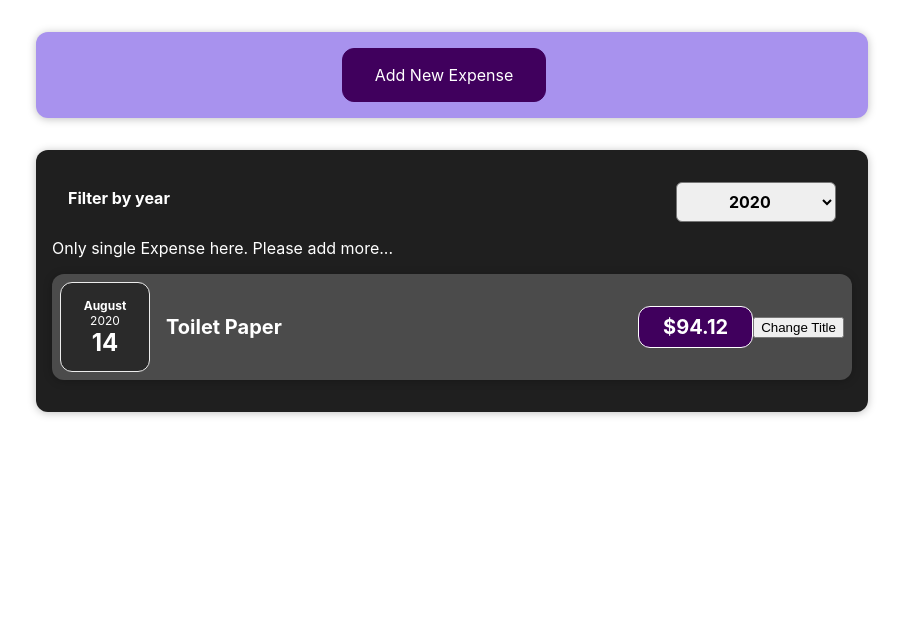
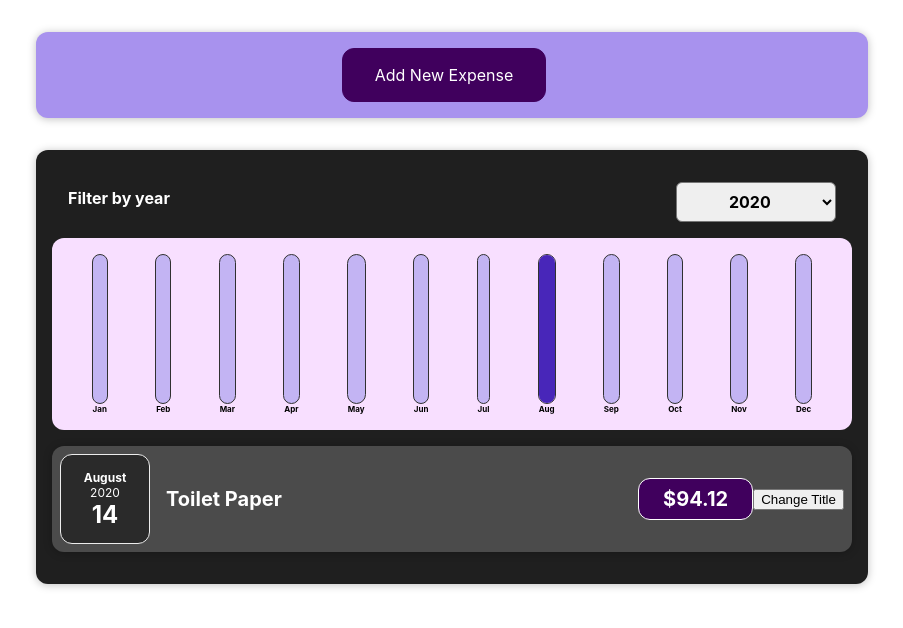
Before and after one commit to ajianth72/REACT, a React (Create React App) app: page / in a window 1280 px wide. Shown: the top 628 px of the page, without its empty margins (188-1091 px from the left). Built offline with nearby package versions, Linux system fonts and the light colour scheme.

Commit message:
Finished

```diff
--- /dev/null
+++ b/src/Components/Chart/Chart.css
@@ -0,0 +1,9 @@
+.chart {
+    padding: 1rem;
+    border-radius: 12px;
+    background-color: #f8dfff;
+    text-align: center;
+    display: flex;
+    justify-content: space-around;
+    height: 10rem;
+  }
--- /dev/null
+++ b/src/Components/Chart/Chart.jsx
@@ -0,0 +1,24 @@
+import React from 'react';
+
+import ChartBar from './ChartBar';
+import './Chart.css';
+
+const Chart = (props) => {
+  const dataPointValues = props.dataPoints.map(dataPoint => dataPoint.value);
+  const totalMaximum = Math.max(...dataPointValues);
+
+  return (
+    <div className='chart'>
+      {props.dataPoints.map((dataPoint) => (
+        <ChartBar
+          key={dataPoint.label}
+          value={dataPoint.value}
+          maxValue={totalMaximum}
+          label={dataPoint.label}
+        />
+      ))}
+    </div>
+  );
+};
+
+export default Chart;
--- /dev/null
+++ b/src/Components/Chart/ChartBar.css
@@ -0,0 +1,30 @@
+.chart-bar {
+    height: 100%;
+    display: flex;
+    flex-direction: column;
+    align-items: center;
+  }
+
+  .chart-bar__inner {
+    height: 100%;
+    width: 100%;
+    border: 1px solid #313131;
+    border-radius: 12px;
+    background-color: #c3b4f3;
+    overflow: hidden;
+    display: flex;
+    flex-direction: column;
+    justify-content: flex-end;
+  }
+
+  .chart-bar__fill {
+    background-color: #4826b9;
+    width: 100%;
+    transition: all 0.3s ease-out;
+  }
+
+  .chart-bar__label {
+    font-weight: bold;
+    font-size: 0.5rem;
+    text-align: center;
+  }
--- /dev/null
+++ b/src/Components/Chart/ChartBar.jsx
@@ -0,0 +1,25 @@
+import React from 'react';
+
+import './ChartBar.css';
+
+const ChartBar = (props) => {
+  let barFillHeight = '0%';
+
+  if (props.maxValue > 0) {
+    barFillHeight = Math.round((props.value / props.maxValue) * 100) + '%';
+  }
+
+  return (
+    <div className='chart-bar'>
+      <div className='chart-bar__inner'>
+        <div
+          className='chart-bar__fill'
+          style={{ height: barFillHeight }}
+        ></div>
+      </div>
+      <div className='chart-bar__label'>{props.label}</div>
+    </div>
+  );
+};
+
+export default ChartBar;
--- a/src/Components/Expenses/ExpenseList.jsx
+++ b/src/Components/Expenses/ExpenseList.jsx
@@ -1,32 +1,15 @@
-import React from "react";
-import ExpenseItem from "./ExpenseItem";
-import './ExpenseList.css'
+import React from 'react';
 
-const ExpenseList = (props) => {
-  let expeenseContent = (
-    <p className="li-item">Only single Expense here. Please add more...</p>
-  );
+import ExpenseItem from './ExpenseItem';
+import './ExpenseList.css';
 
+const ExpensesList = (props) => {
   if (props.items.length === 0) {
-    return <h2 className="expenses-list__fallback">Found no expenses.</h2>;
-  } else if (props.items.length === 1) {
-    return (
-      <div>
-        {expeenseContent}
-        <ul className="expenses-list">
-          <ExpenseItem
-            key={props.items[0].id}
-            title={props.items[0].title}
-            amount={props.items[0].amount}
-            date={props.items[0].date}
-          />
-        </ul>
-      </div>
-    );
+    return <h2 className='expenses-list__fallback'>Found no expenses.</h2>;
   }
 
   return (
-    <ul className="expenses-list">
+    <ul className='expenses-list'>
       {props.items.map((expense) => (
         <ExpenseItem
           key={expense.id}
@@ -39,4 +22,4 @@ const ExpenseList = (props) => {
   );
 };
 
-export default ExpenseList;
+export default ExpensesList;
--- a/src/Components/Expenses/Expenses.jsx
+++ b/src/Components/Expenses/Expenses.jsx
@@ -1,36 +1,35 @@
 import React, { useState } from 'react';
 
-import ExpenseItem from './ExpenseItem';
 import Card from '../UI/Card';
 import ExpensesFilter from './ExpenseFilter';
+
+import ExpensesChart from './ExpensesChart';
+import ExpensesList from './ExpenseList';
+
 import './Expenses.css';
-import ExpenseList from './ExpenseList';
 
-const Expenses = (props) => {
+function Expenses(props) {
   const [filteredYear, setFilteredYear] = useState('2020');
 
-  const filterChangeHandler = selectedYear => {
+  const filterChangeHandler = (selectedYear) => {
     setFilteredYear(selectedYear);
   };
-  const filteredExpenses=props.items.filter(expeense =>{
-    return expeense.date.getFullYear().toString()===filteredYear;
+
+  const filteredExpenses = props.items.filter((expense) => {
+    return expense.date.getFullYear().toString() === filteredYear;
   });
 
   return (
     <div>
       <Card className='expenses'>
         <ExpensesFilter
-        selected={filteredYear}
-        onChangeFilter={filterChangeHandler}
-        />
-
-
-      <ExpenseList items={filteredExpenses}/>
-
-
+          selected={filteredYear}
+          onChangeFilter={filterChangeHandler} />
+        <ExpensesChart expenses={filteredExpenses} />
+        <ExpensesList items={filteredExpenses} />
       </Card>
     </div>
   );
-};
+}
 
 export default Expenses;
--- /dev/null
+++ b/src/Components/Expenses/ExpensesChart.jsx
@@ -0,0 +1,29 @@
+import React from 'react';
+
+import Chart from '../Chart/Chart';
+
+const ExpensesChart = (props) => {
+  const chartDataPoints = [
+    { label: 'Jan', value: 0 },
+    { label: 'Feb', value: 0 },
+    { label: 'Mar', value: 0 },
+    { label: 'Apr', value: 0 },
+    { label: 'May', value: 0 },
+    { label: 'Jun', value: 0 },
+    { label: 'Jul', value: 0 },
+    { label: 'Aug', value: 0 },
+    { label: 'Sep', value: 0 },
+    { label: 'Oct', value: 0 },
+    { label: 'Nov', value: 0 },
+    { label: 'Dec', value: 0 },
+  ];
+
+  for (const expense of props.expenses) {
+    const expenseMonth = expense.date.getMonth(); // starting at 0 => January => 0
+    chartDataPoints[expenseMonth].value += expense.amount;
+  }
+
+  return <Chart dataPoints={chartDataPoints} />;
+};
+
+export default ExpensesChart;
```
